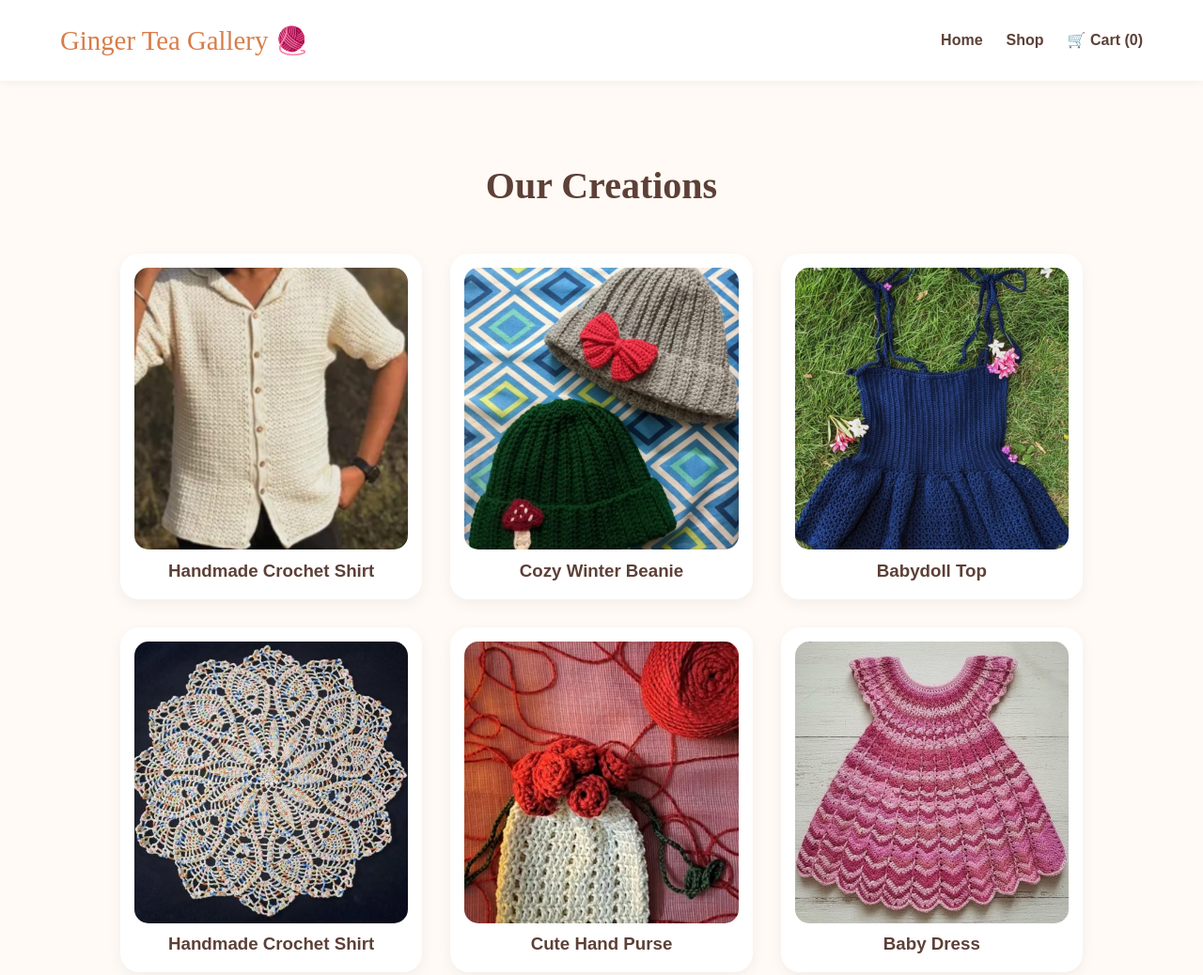
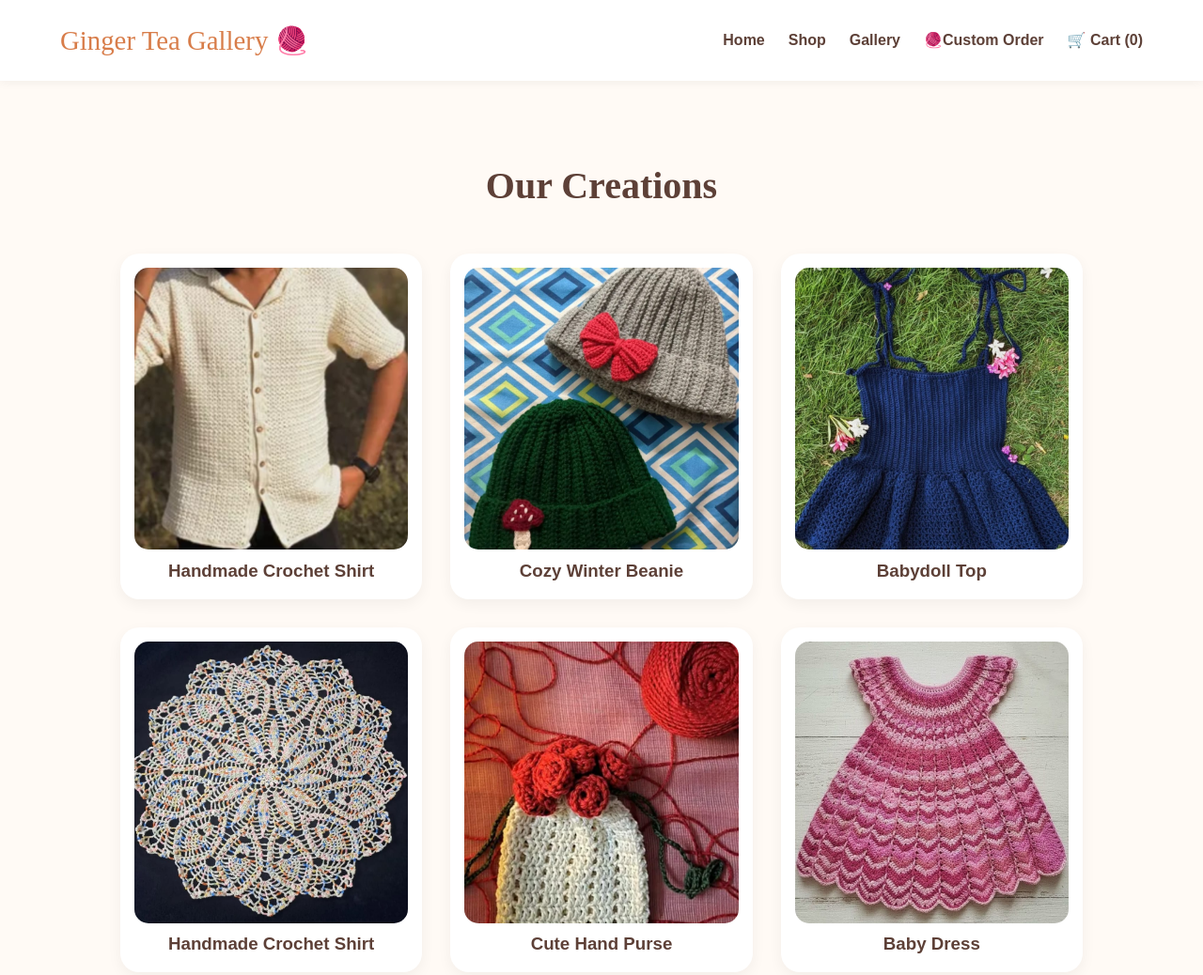
Before and after one commit to abhinav380770-jpg/public, a website: page gallery.html in a window 1280 px wide. Shown: the top 1038 px of the page at 94% size. Drawn offline with Linux system fonts and the light colour scheme.

```diff
--- a/gallery.html
+++ b/gallery.html
@@ -13,6 +13,8 @@
             <ul class="nav-links">
                 <li><a href="index.html">Home</a></li>
                 <li><a href="shop.html">Shop</a></li>
+                <li><a href="gallery.html">Gallery</a></li>
+                <li><a href="contact.html">🧶Custom Order</a></li>
                 <li><a href="cart.html" class="cart-link">🛒 Cart (<span id="cart-count">0</span>)</a></li>
             </ul>
         </nav>
```
